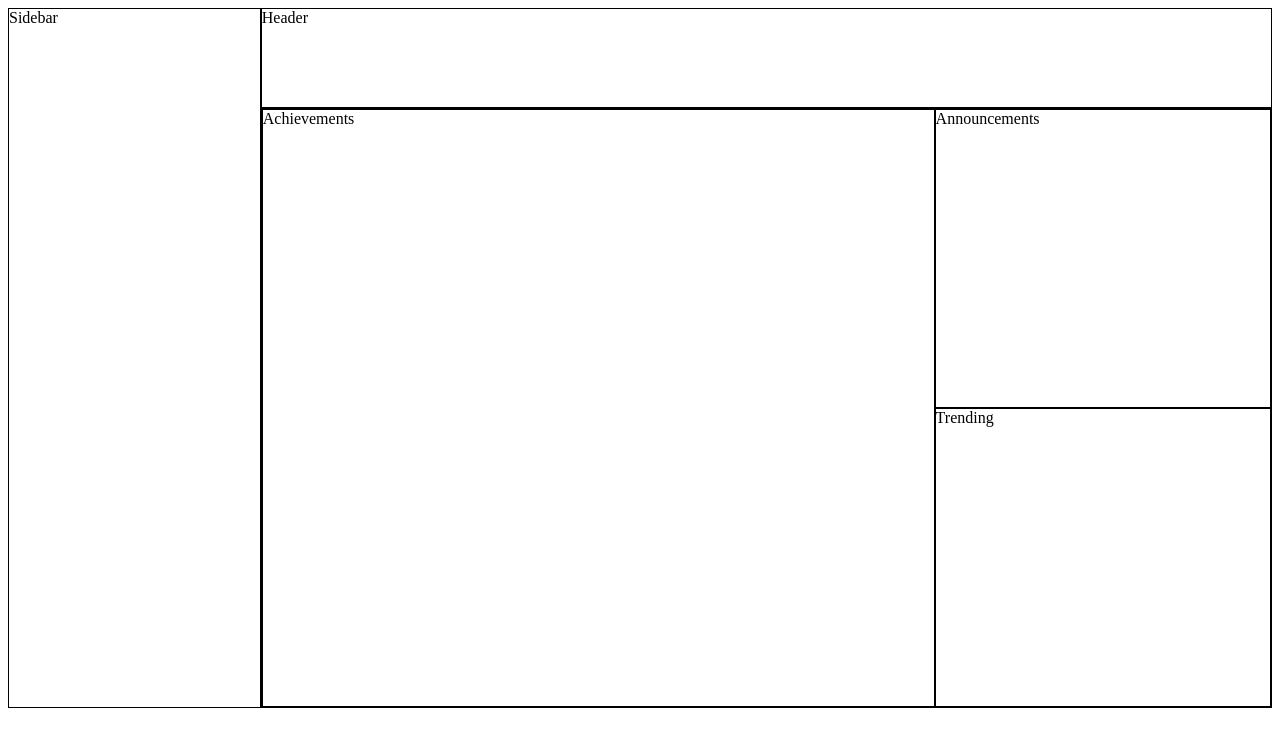
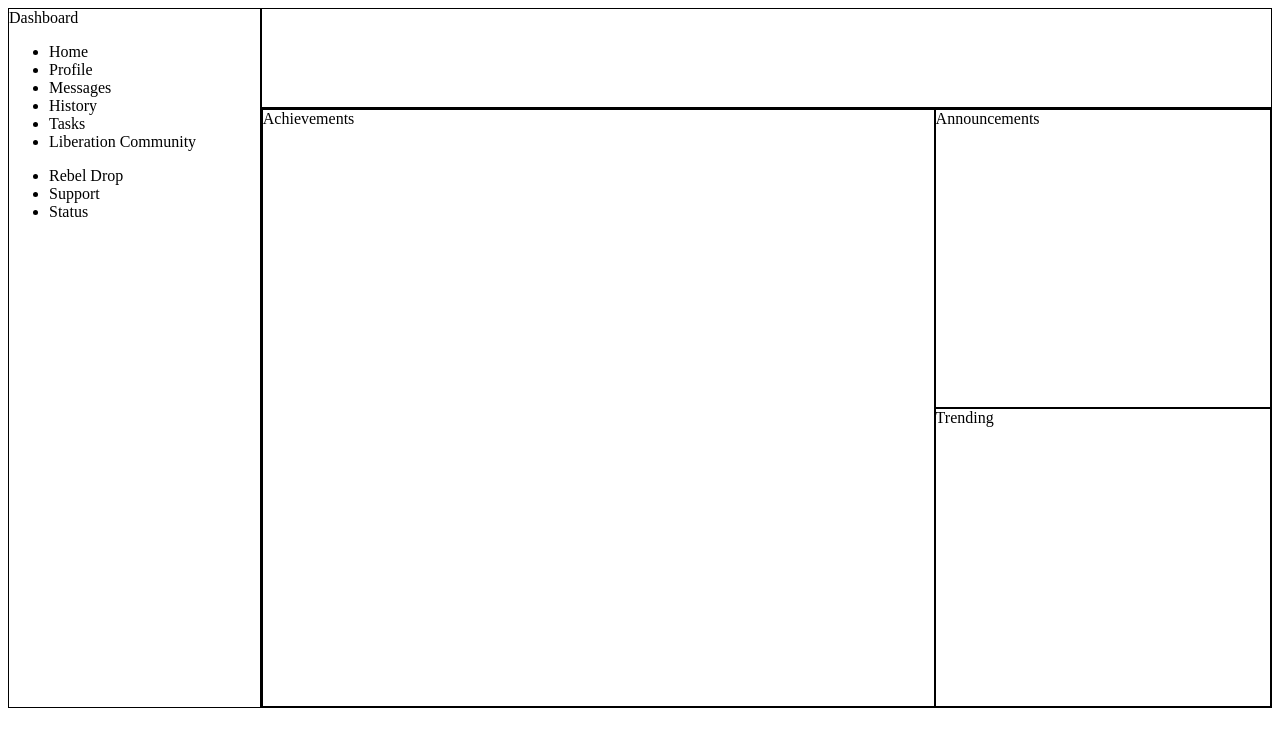
Before and after one commit to chapmancbVCU/admin-dashboard, a plain HTML site: page index.html in a window 1280 px wide. Drawn offline with Linux system fonts and the light colour scheme.

Commit message:
Added links to sidebar.  Added divs to header.

```diff
--- a/index.html
+++ b/index.html
@@ -16,10 +16,32 @@
 <body>
     <div class="container">
       <div class="header">
-        Header
+        <div class="search-bar"></div>
+        <div class="notifications"></div>
+        <div class="welcome"></div>
+        <div class="buttons"></div>
       </div>
       <div class="sidebar">
-        Sidebar
+        <div class="title">
+          Dashboard
+        </div>
+        <div class="menu">
+          <ul>
+            <li>Home</li>
+            <li>Profile</li>
+            <li>Messages</li>
+            <li>History</li>
+            <li>Tasks</li>
+            <li>Liberation Community</li>
+          </ul>
+        </div>
+        <div class="settings">
+          <ul>
+            <li>Rebel Drop</li>
+            <li>Support</li>
+            <li>Status</li>
+          </ul>
+        </div>
       </div>
       <div class="content">
         <div class="achievements">Achievements</div>
```
